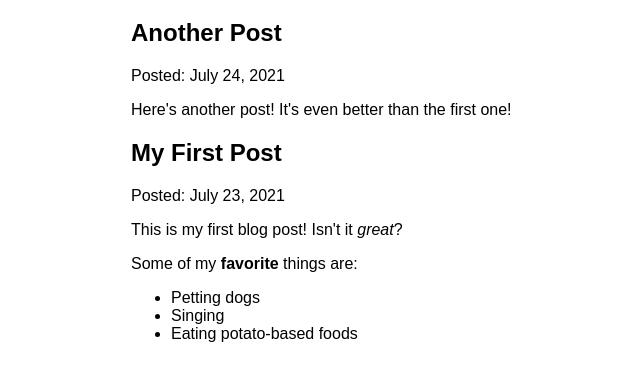
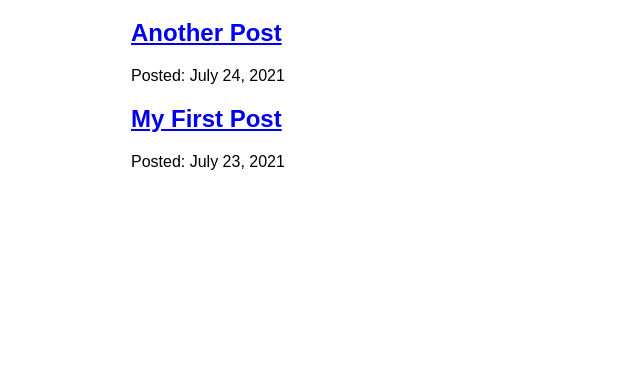
Before and after one commit to tungpt2809/gatsby-tutorial, a Gatsby site: page /blog in a window 1280 px wide. Shown: the part 157-538 px from the top of the page, without its empty margins (259-899 px from the left). Built offline with nearby package versions, Linux system fonts and the light colour scheme; Gatsby itself is replaced by a stand-in of ours.

Commit message:
Finished Gatsby Tutorial Part 6

```diff
--- a/src/pages/blog.js
+++ b/src/pages/blog/index.js
@@ -1,17 +1,16 @@
 import * as React from "react";
-import { graphql } from "gatsby";
-import { MDXRenderer } from "gatsby-plugin-mdx";
-import Layout from "../components/layout";
-// imports
+import { Link, graphql } from "gatsby";
+import Layout from "../../components/layout";
 
 const BlogPage = ({ data }) => {
   return (
     <Layout pageTitle="My Blog Posts">
       {data.allMdx.nodes.map((node) => (
         <article key={node.id}>
-          <h2>{node.frontmatter.title}</h2>
+          <h2>
+            <Link to={`/blog/${node.slug}`}>{node.frontmatter.title}</Link>
+          </h2>
           <p>Posted: {node.frontmatter.date}</p>
-          <MDXRenderer>{node.body}</MDXRenderer>
         </article>
       ))}
     </Layout>
@@ -23,11 +22,11 @@
     allMdx(sort: { fields: frontmatter___date, order: DESC }) {
       nodes {
         frontmatter {
+          date(formatString: "MMMM D, YYYY")
           title
-          date(formatString: "MMMM DD, YYYY")
         }
         id
-        body
+        slug
       }
     }
   }
```
Also changed, not shown: src/pages/blog/{mdx.slug}.js (added, +27 -0 lines).
